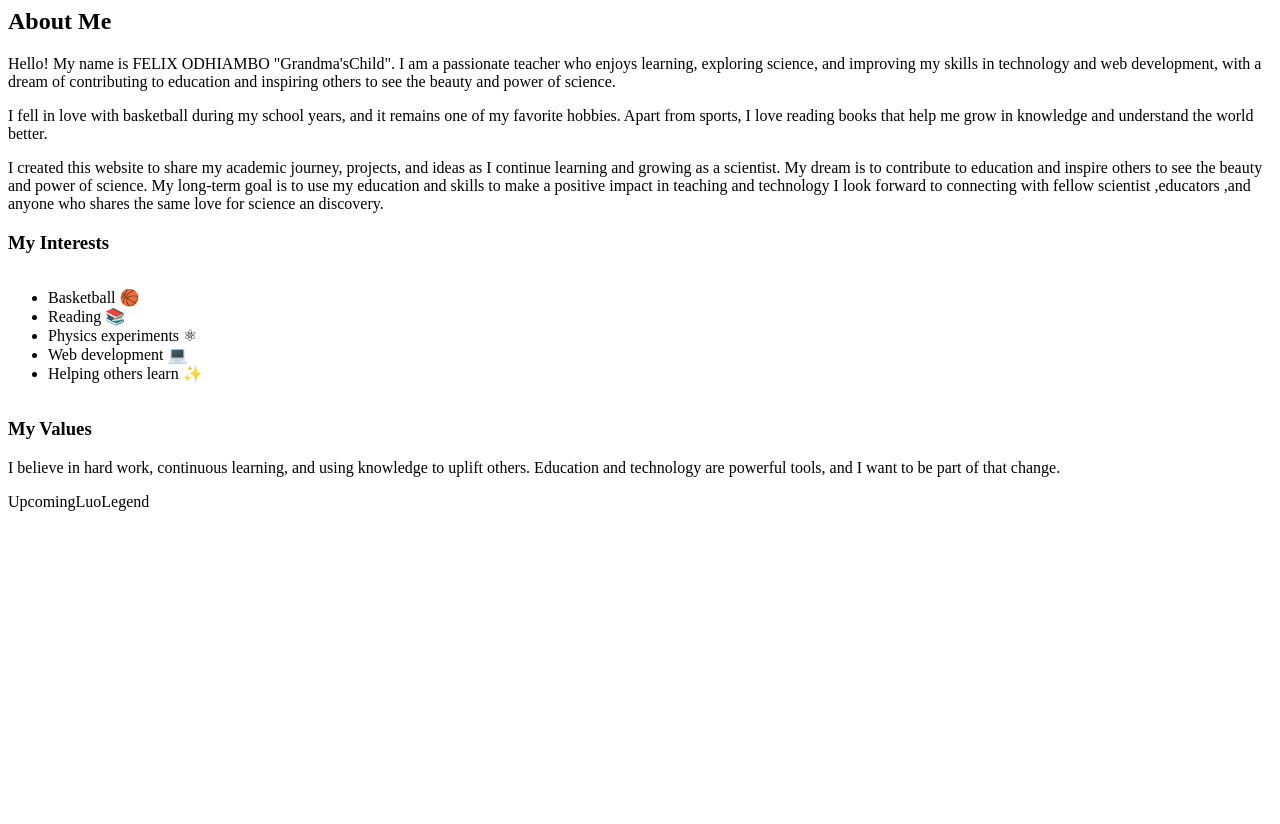
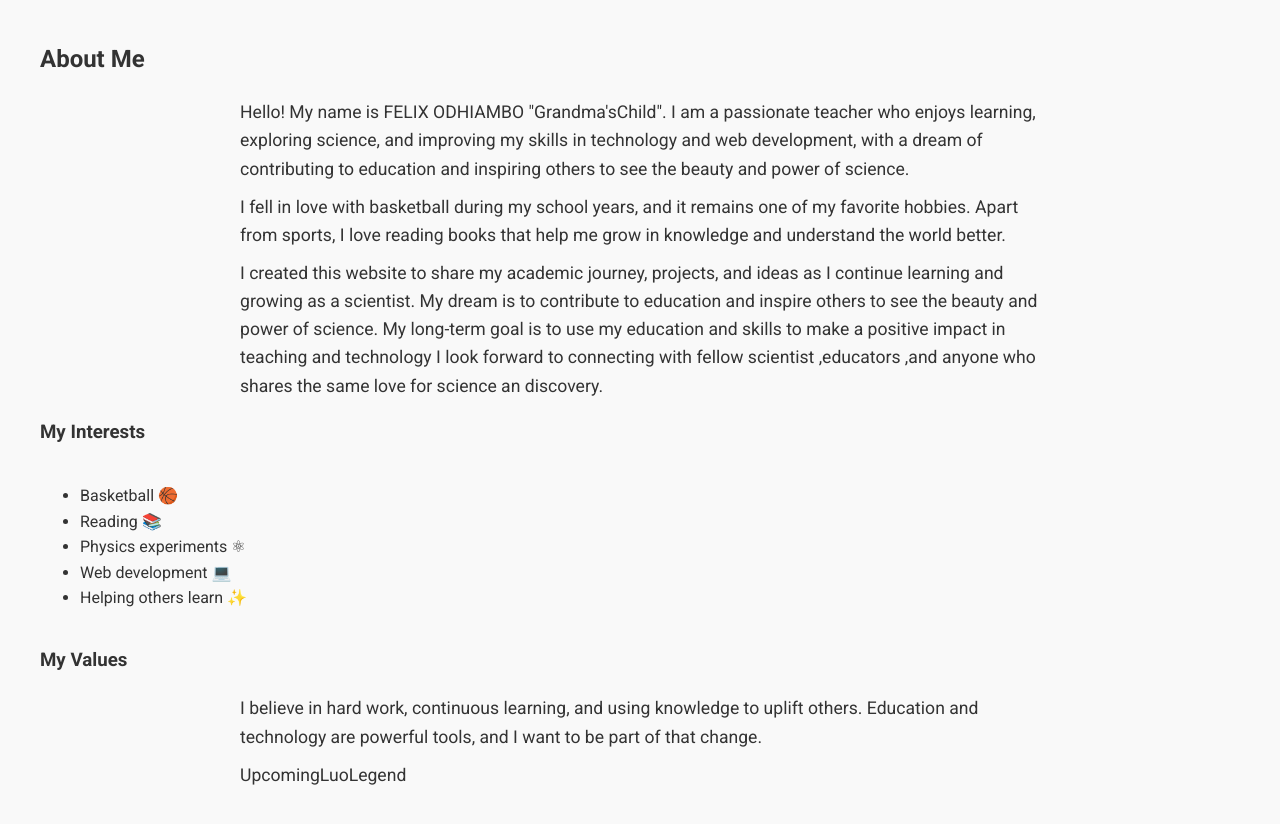
Before and after one commit to profFO-Odhiambo/my-website, a plain HTML site: page about.html in a window 1280 px wide. Before the commit the page ends 800 px from the top, so only its background shows below. Drawn offline with Linux system fonts and the light colour scheme.

Commit message:
Update about.html

```diff
--- a/about.html
+++ b/about.html
@@ -1,5 +1,30 @@
 <div class="container">
     <h2>About Me</h2>
+   <link href="https://fonts.googleapis.com/css2?family=Roboto:wght@400;700&family=Merriweather:wght@400;700&display=swap" rel="stylesheet">
+
+<style>
+  body {
+    font-family: 'Roboto', sans-serif;
+    line-height: 1.6;
+    margin: 40px;
+    background-color: #f9f9f9;
+    color: #333;
+  }
+
+  h1 {
+    font-family: 'Merriweather', serif;
+    font-size: 2.5em;
+    color: #2c3e50;
+    text-align: center;
+    margin-bottom: 20px;
+  }
+
+  p {
+    max-width: 800px;
+    margin: 10px auto;
+    font-size: 1.1em;
+  }
+</style>
     <p>Hello! My name is FELIX ODHIAMBO "Grandma'sChild". I am a passionate teacher who enjoys learning, exploring
         science, and improving
         my skills in technology and web development, with a dream of contributing to education and inspiring others to see the beauty and power of science.</p>
```
